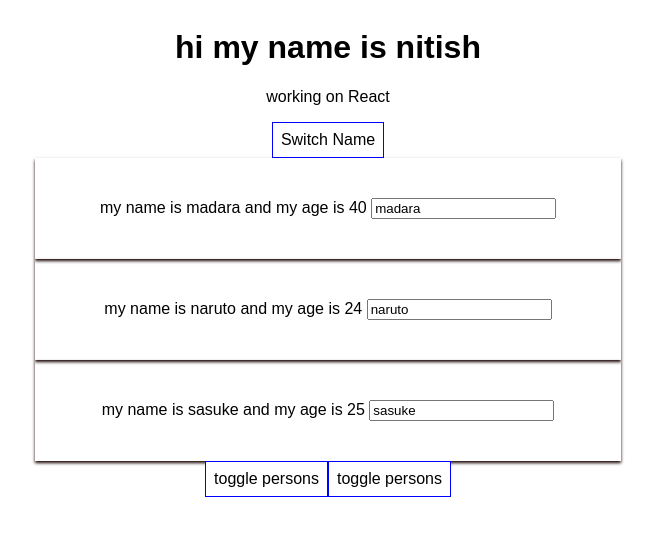
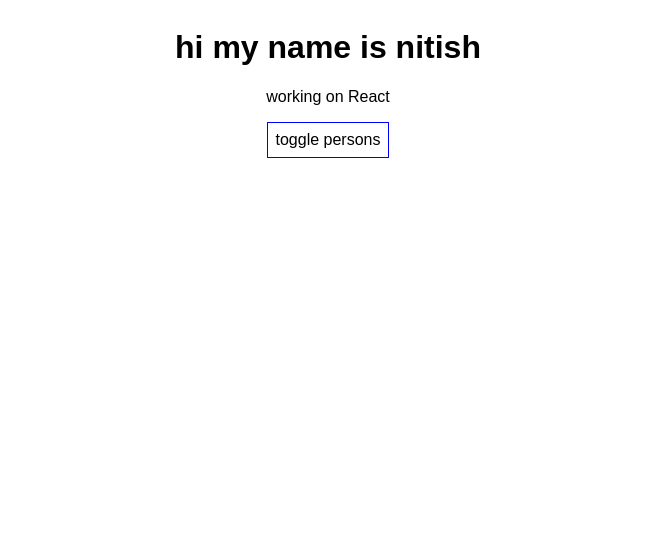
Before and after one commit to Nagabhairavanitish/react-concepts-practice, a React (Create React App) app: page / in a window 1280 px wide. Shown: the top 536 px of the page, without its empty margins (312-967 px from the left). Built offline with nearby package versions, Linux system fonts and the light colour scheme.

Commit message:
delete persons handler used and rest of the code deleted

```diff
--- a/src/App.js
+++ b/src/App.js
@@ -15,19 +15,12 @@ class App extends Component {
     otherState: "not used",
     showPersons: false
   }
-  /*switch name handler is how we modify a name when we press the switch.
-  It is a one way binding where we just change the name by pressing switch. */
 
-  switchNameHandler = (newName) => {
-    //console.log("was clicked !")
-    this.setState( {
-        persons: [
-          {name: "uchiha",age :40 },
-          {name: newName, age:24},
-          {name: "sasuke", age:25}
-        ]
-      }
-    )
+
+  deletePersonHandler =(personIndex)=> {
+    const persons = this.state.persons;
+    persons.splice(personIndex, 1);
+    this.setState({persons: persons})
   }
 
   togglePersonHandler =() => {
@@ -60,43 +53,23 @@ class App extends Component {
       padding: '8px',
     }
 
-    /*method-2 of toggling.method-1 at bottom.*/
-    let persons =null;
-
-    if(this.state.showPersons === true){
-
-      persons= (
-                <div>
-                  <Person
-                    name = {this.state.persons[0].name}
-                    age ={this.state.persons[0].age}
-                  />
-                <Person
-                    name= {this.state.persons[1].name}
-                    age ={this.state.persons[1].age} />
-                <Person
-                    name = {this.state.persons[2].name}
-                    age ={this.state.persons[2].age}
-                  />
-              </div>
-              );
-    }
 
     /*deleting the persons on click by using the delete person handler
     In here we are outputting the list through the use of map function.*/
 
-    let people =null;
+    let persons =null;
 
-    if (this.state.showPersons === true){
+    if (this.state.showPersons){
 
-     people =(
-     <div>
-            {this.state.persons.map(person => {
+     persons =(
+        <div>
+            {this.state.persons.map((person, index) => {
               return <Person
-                name={person.name}
-                age ={person.age}/>
-            })}
-     </div>
+                click={() =>this.deletePersonHandler(index)}
+                  name={person.name}
+                  age ={person.age}/>
+                })}
+        </div>
      );
     }
 
@@ -107,50 +80,13 @@ class App extends Component {
       <div className="App">
          <h1> hi my name is nitish</h1>
          <p>working on React</p>
-         <button
-            onClick= {this.switchNameHandler.bind(this, 'itachi')}
-            style={style}>Switch Name</button>
-         <Person
-            name = {this.state.persons[0].name}
-            age ={this.state.persons[0].age}
-          />
-         <Person
-            name= {this.state.persons[1].name}
-            age ={this.state.persons[1].age} />
-         <Person
-            name = {this.state.persons[2].name}
-            age ={this.state.persons[2].age}
-            changed ={this.nameChangedHandler}
-          />
           <button
               onClick= {this.togglePersonHandler}
               style={style}>toggle persons</button>
           {persons}
-          <button
-              onClick= {this.togglePersonHandler}
-              style={style}>toggle persons</button>
-          {people}
       </div>
     );
   }
 }
 
 export default App;
-
-/*Method - 1 of toggling: paste this in the return statement  but this method makes it more complicated.
-{ this.state.showPersons === true ?
-              <div>
-                <Person
-                  name = {this.state.persons[0].name}
-                  age ={this.state.persons[0].age}
-                />
-              <Person
-                  name= {this.state.persons[1].name}
-                  age ={this.state.persons[1].age} />
-              <Person
-                  name = {this.state.persons[2].name}
-                  age ={this.state.persons[2].age}
-                />
-            </div> : null
-        }
-        */
--- a/src/Person/Person.js
+++ b/src/Person/Person.js
@@ -4,7 +4,7 @@ import './Person.css';
 const Person = (props) => {
     return (
         <div className="Person">
-            <p1>my name is {props.name} and my age is {props.age} </p1>
+            <p1  onClick={props.click}>my name is {props.name} and my age is {props.age} </p1>
             <p1>{props.children}</p1>
             <input type="text" onChange={props.changed} value={props.name}></input>
         </div>
```
